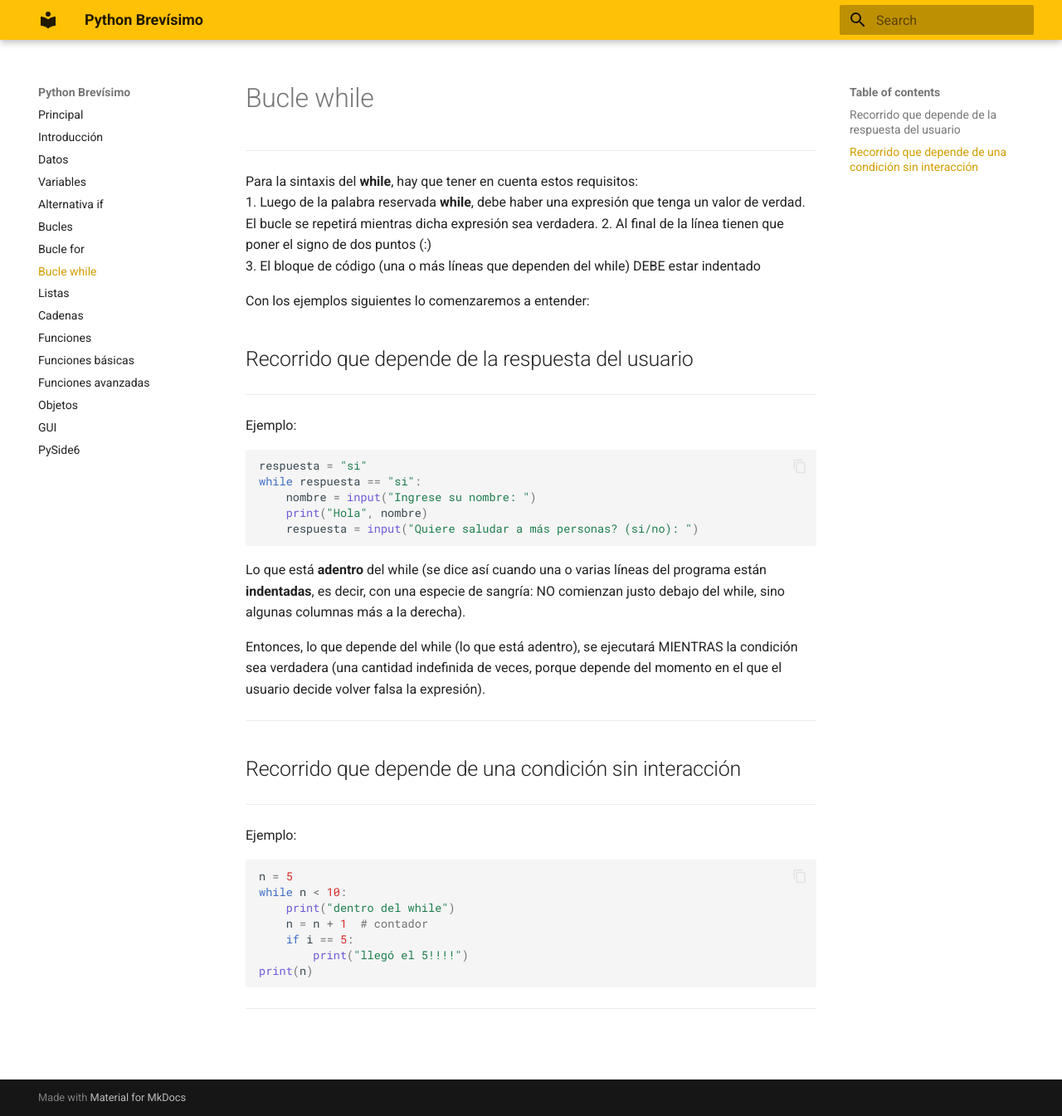
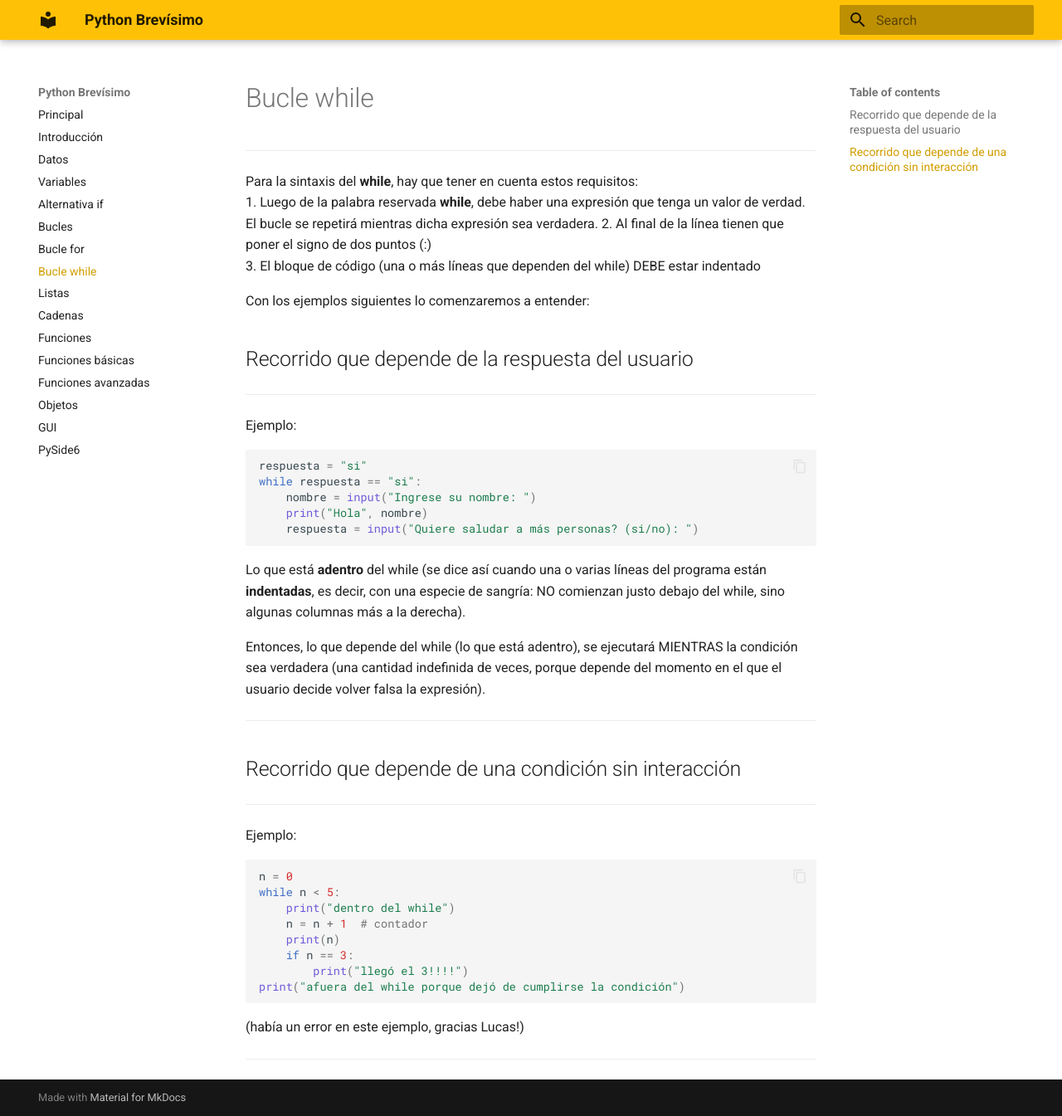
Before and after one commit to pablokan/python_brevisimo, an MkDocs documentation site: the page built from docs/bucles/while.md, in a window 1280 px wide and 1345 px high. Shown: the whole window at 83% size. Built offline with MkDocs 1.6.1 and Material for MkDocs 9.7.7, drawn with Linux system fonts in a browser that asks for light colours.

Commit message:
fix 1 2024

````diff
--- a/docs/bucles/while.md
+++ b/docs/bucles/while.md
@@ -28,12 +28,14 @@ Entonces, lo que depende del while (lo que está adentro), se ejecutará MIENTRA
 ---
 Ejemplo:
 ``` py
-n = 5
-while n < 10:
+n = 0
+while n < 5:
     print("dentro del while")
     n = n + 1  # contador
-    if i == 5:
-        print("llegó el 5!!!!")
-print(n)
+    print(n)
+    if n == 3:
+        print("llegó el 3!!!!")
+print("afuera del while porque dejó de cumplirse la condición")
 ```
+(había un error en este ejemplo, gracias Lucas!)
 ---
````
Also changed, not shown: docs/intro.md (+1 -1 lines), docs/funciones.md (line endings or trailing spaces).
